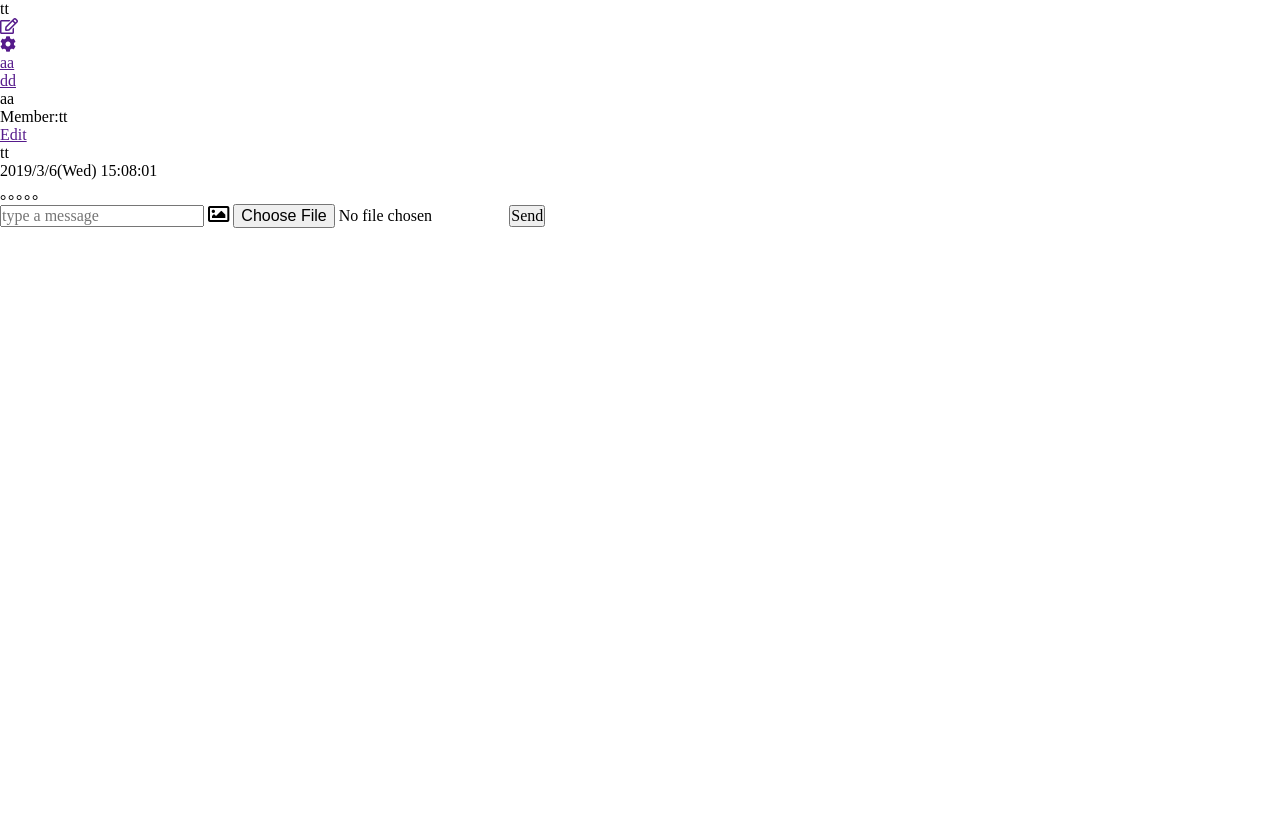
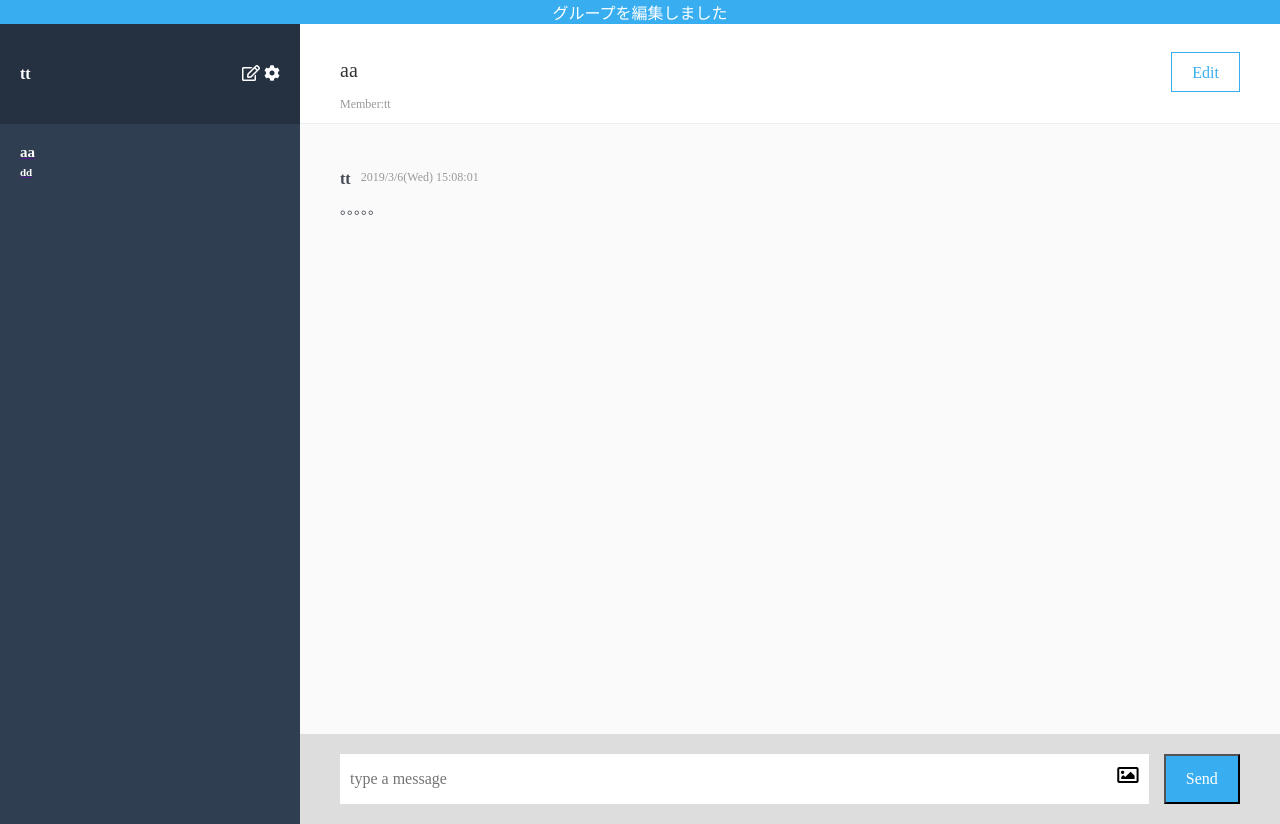
Before and after one commit to toooomo/chat-space, a Rails app: page / in a window 1280 px wide. Before the commit the page ends 228 px from the top, so only its background shows below. Run offline with Rails 7, Linux system fonts and the light colour scheme; style sheets or scripts are compiled from the project's sources; some libraries are stand-ins or nearby versions.

Commit message:
complete-view

```diff
--- a/app/assets/stylesheets/application.scss
+++ b/app/assets/stylesheets/application.scss
@@ -1,2 +1,4 @@
 @import "./reset";
-@import "./config/variable";
+@import "./config/*";
+@import "./mixin/*";
+@import "./layouts/*"
--- a/app/assets/stylesheets/config/_variable.scss
+++ b/app/assets/stylesheets/config/_variable.scss
@@ -0,0 +1,2 @@
+$black: #434A54;
+$blue: #38AEF0;
--- /dev/null
+++ b/app/assets/stylesheets/layouts/_all.scss
@@ -0,0 +1,5 @@
+.all {
+  height: 100vh;
+  background-color: #fafafa;
+  box-sizing: border-box;
+}
--- /dev/null
+++ b/app/assets/stylesheets/layouts/_flashbox.scss
@@ -0,0 +1,6 @@
+.flash-box {
+  background-color: $blue;
+  width: 100vw;
+  text-align: center;
+  color: #FFFFFF
+}
--- /dev/null
+++ b/app/assets/stylesheets/layouts/_form.scss
@@ -0,0 +1,39 @@
+.form {
+  height: 90px;
+  padding: 20px 40px;
+  box-sizing: border-box;
+  background-color: #ddd;
+  &__new {
+    display: flex;
+    &__input {
+      width: 100%;
+      display: flex;
+      position: relative;
+      &__text {
+        width: 100%;
+        height: 50px;
+        padding: 0 10px;
+        box-sizing: border-box;
+        border: none;
+      }
+      &__label {
+        position: absolute;
+        right: 10px;
+        top: 13px;
+
+        &__send {
+          display: none;
+        }
+      }
+    }
+    &__submit {
+      width: 80px;
+      padding: 0 20px;
+      background-color: $blue;
+      color: #FFFFFF;
+      text-align: center;
+      height: 50px;
+      margin-left: 15px;
+    }
+  }
+}
--- /dev/null
+++ b/app/assets/stylesheets/layouts/_main.scss
@@ -0,0 +1,66 @@
+.main {
+  width: calc(100vw - 300px);
+  float: left;
+  box-sizing: border-box;
+  &__header {
+    display: flex;
+    background-color: white;
+    border-bottom: solid 1px #eee;
+    height: 100px;
+    box-sizing: border-box;
+    &__group {
+
+      padding: 0 40px ;
+      margin-top: 35px;
+      &__name {
+        color: #333333;
+        font-size: 20px;
+        margin-bottom: 15px;
+      }
+      &__member {
+        @include textBlackSlim();
+      }
+    }
+    &__edit {
+      height: 40px;
+      line-height: 40px;
+      padding: 0 20px;
+      margin-top: 28px;
+      position: absolute;
+      right: 40px;
+      color: $blue;
+      box-sizing: border-box;
+      border: solid 1px;
+      text-decoration: none;
+    }
+  }
+}
+
+.messages {
+  padding: 46px 40px 0;
+  height: calc(100vh - 190px);
+  overflow: scroll;
+  box-sizing: border-box;
+}
+
+
+.message {
+  &__info {
+    display: flex;
+    &__user {
+      font-weight: bold;
+      font-size: 16px;
+      color: $black;
+      margin-bottom: 10px;
+      margin-right: 10px;
+    }
+    &__time {
+      @include textBlackSlim();
+    }
+  }
+  &__text {
+    font-size: 14px;
+    color: $black;
+    margin-bottom: 40px;
+  }
+}
--- /dev/null
+++ b/app/assets/stylesheets/layouts/_side.scss
@@ -0,0 +1,59 @@
+.side {
+  width: 300px;
+  background-color: #2f3e51;
+  float: left;
+  &__header {
+    height: 100px;
+    padding: 0 20px ;
+    width: 260px;
+    background-color: #253141;
+    vertical-align:middle;
+    display: table;
+    &__user-name {
+      @include textWhite();
+      font-size: 16px;
+      display: table-cell;
+      vertical-align: middle;
+    }
+    &__menu {
+      float: right;
+      line-height: 100px;
+      display: table-cell;
+      vertical-align: middle;
+
+      &__menu__new-group {
+      }
+      &__menu__edit {
+      }
+    }
+  }
+  ul li {
+  display: inline-block;
+  }
+}
+
+.groups {
+  height: calc(100vh - 100px);
+  padding: 20px 20px 0;
+  overflow: scroll;
+  box-sizing: border-box;
+}
+
+
+.group {
+
+  &__name {
+    @include textWhite();
+    font-size: 15px;
+    margin-bottom: 5px;
+  }
+  &__latest-message {
+    @include textWhite();
+    font-size: 11px;
+    margin-bottom: 40px;
+  }
+}
+
+.my-white {
+  color: #FFFFFF;
+}
--- /dev/null
+++ b/app/assets/stylesheets/mixin/_clearfix.scss
@@ -0,0 +1,7 @@
+@mixin clearfix() {
+  &:after {
+    content: '';
+    display: block;
+    clear: both;
+  }
+}
--- /dev/null
+++ b/app/assets/stylesheets/mixin/_text.scss
@@ -0,0 +1,9 @@
+@mixin textBlackSlim() {
+    font-size: 12px;
+    color: #999999;
+}
+
+@mixin textWhite() {
+    font-weight: bold;
+    color: #FFFFFF;
+}
--- a/app/views/messages/_message.html.haml
+++ b/app/views/messages/_message.html.haml
@@ -1,6 +1,8 @@
-%p.message__send-user
-  tt
-%p.message__send-time
-  2019/3/6(Wed) 15:08:01
-%p.message__text
-  。。。。。
+.message
+  .message__info
+    %p.message__info__user
+      tt
+    %p.message__info__time
+      2019/3/6(Wed) 15:08:01
+  %p.message__text
+    。。。。。
--- a/app/views/messages/index.html.haml
+++ b/app/views/messages/index.html.haml
@@ -1,42 +1,47 @@
-.side
-  .side__header
-    %p.side__header__user-name
-      tt
-    %ul.side__header__menu
-      %li.side__header__menu__new-group
-        %a{ href: ''}
-          %i.far.fa-edit
-      %li.side__header__menu__edit
-        %a{ href: ''}
-          %i.fas.fa-cog
+.flash-box
+  グループを編集しました
+.all
+  .side
+    .side__header
+      %p.side__header__user-name
+        tt
+      %ul.side__header__menu
+        %li.side__header__menu__new-group
+          %a{ href: ''}
+            %i.far.fa-edit.my-white
+        %li.side__header__menu__edit
+          %a{ href: ''}
+            %i.fas.fa-cog.my-white
 
 
 
-  .groups
-    /each文あとでつける
-    = render partial: "group", locals: {}
+    .groups
+      /each文あとでつける
+      = render partial: "group", locals: {}
 
 
 
-.main
-  .main__header
-    %p.main__header__group-name
-      aa
-    %p.main__header__group-member
-      Member:tt
-    %a{ href: ''}
-      .main__header__edit-button
-      Edit
-  /ここもeach
-  .message
-    = render partial: "message", locals: {}
+  .main
+    .main__header
+      .main__header__group
+        %p.main__header__group__name
+          aa
+        %p.main__header__group__member
+          Member:tt
+      %a.main__header__edit{ href: ''}
+        Edit
+    /ここもeach
+    .messages
+      = render partial: "message", locals: {}
 
 
-  .form
-    %form{ action: '', method: 'post'}
-      %input.form__text{ placeholder: 'type a message', type: 'text' }
-      %label
-        %span.form__label
-        %i.far.fa-image.fa-lg
-        %input.form__send{ type: 'file'}
-      %input.form__submit{ type: 'submit', value: 'Send'}
+
+    %form.form{ action: '', method: 'post'}
+      .form__new
+        .form__new__input
+          %input.form__new__input__text{ placeholder: 'type a message', type: 'text' }
+          %label.form__new__input__label
+            %span
+              %i.far.fa-image.fa-lg.form__new__input__label__button
+            %input.form__new__input__label__send{ type: 'file'}
+        %input.form__new__submit{ type: 'submit', value: 'Send'}
```
Also changed, not shown: app/assets/stylesheets/_variable.scss (deleted).
